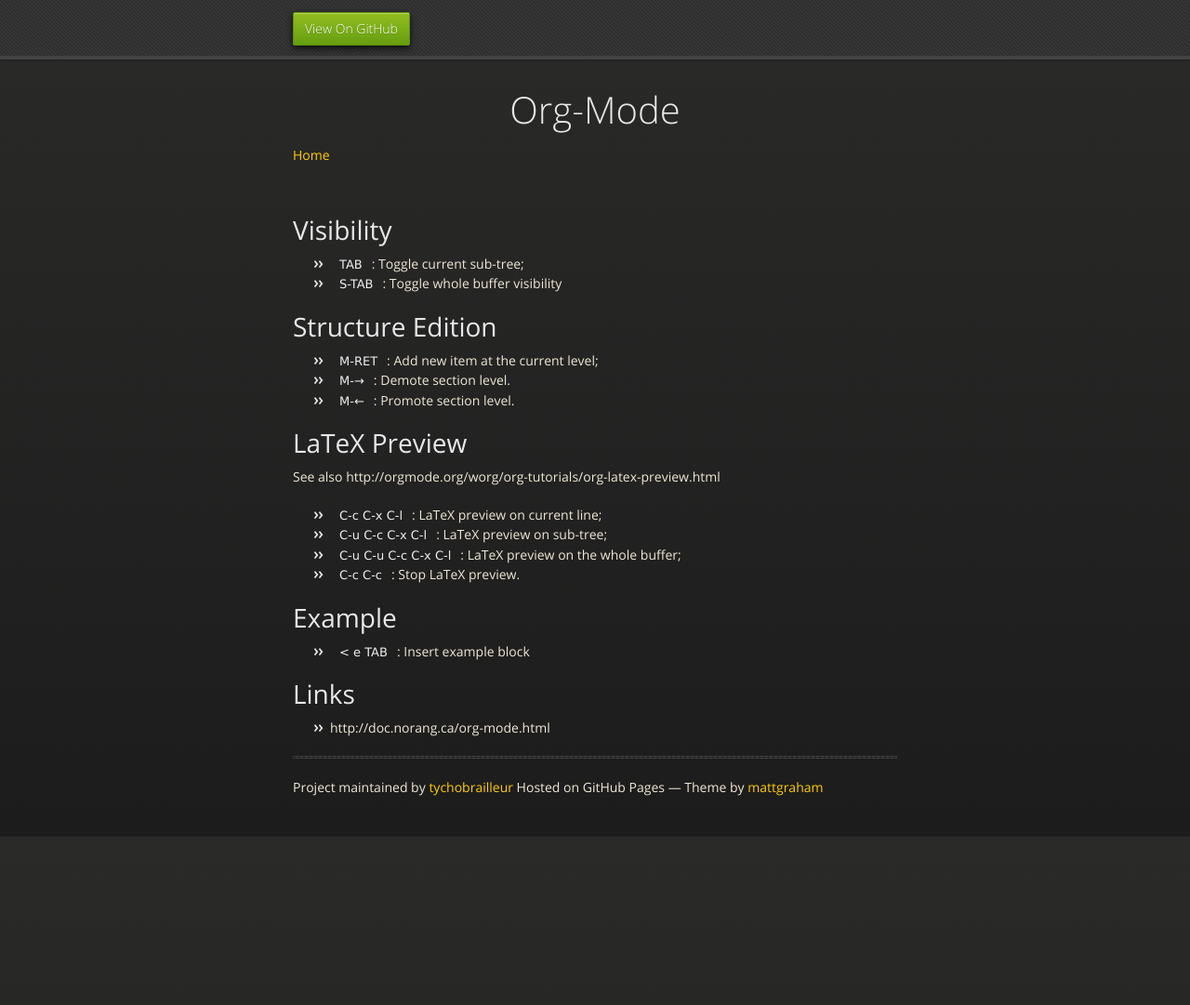
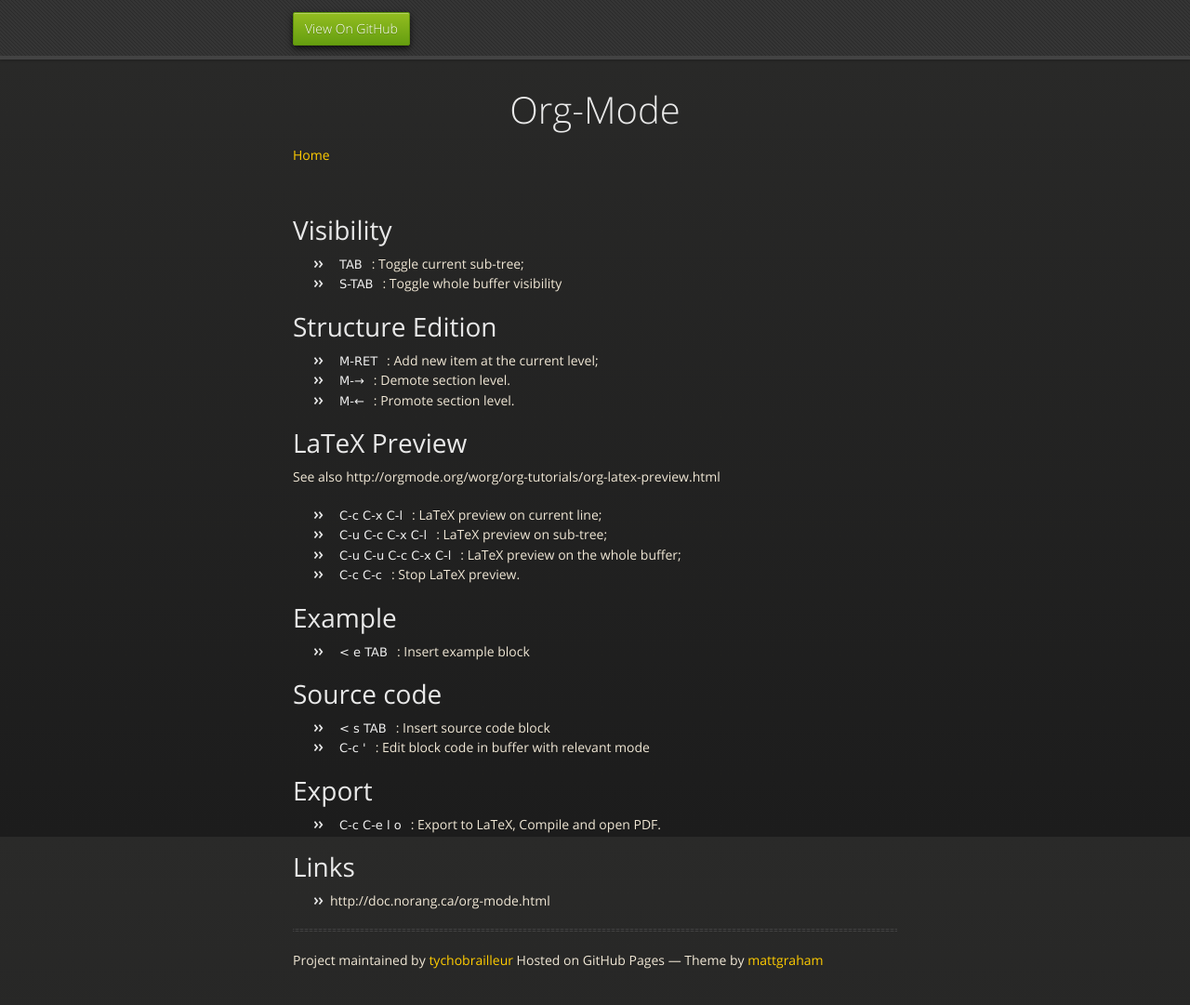
Before and after one commit to tychobrailleur/tychobrailleur.github.io, a Jekyll site: the page built from packages/org-mode.md, in a window 1280 px wide and 1133 px high. Shown: the top 1081 px of the window at 93% size. Built offline with Jekyll 4.4.1, drawn with Linux system fonts in a browser that asks for light colours; nearby versions of some CDN libraries.

Commit message:
Org-mode bindings.

```diff
--- a/packages/org-mode.md
+++ b/packages/org-mode.md
@@ -28,6 +28,15 @@
 
 - `< e TAB`: Insert example block
 
+# Source code
+
+- `< s TAB`: Insert source code block
+- `C-c '`: Edit block code in buffer with relevant mode
+
+# Export
+
+- `C-c C-e l o`: Export to LaTeX, Compile and open PDF.
+
 # Links
 
 - http://doc.norang.ca/org-mode.html
```
